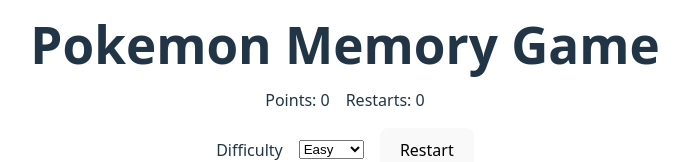
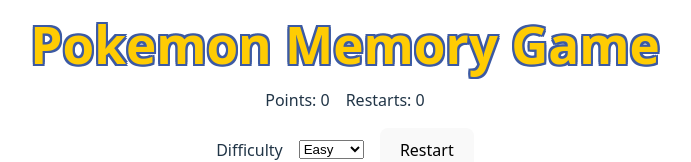
Before and after one commit to R3ndrex/memory-card, a React (Vite) app: page / in a window 1280 px wide. Shown: the top 162 px of the page, without its empty margins (295-986 px from the left). Built offline with nearby package versions, Linux system fonts and the light colour scheme; no server answers.

Commit message:
Add text shadow to h1

```diff
--- a/src/index.css
+++ b/src/index.css
@@ -25,6 +25,7 @@
 a:hover {
     color: #535bf2;
 }
+
 header {
     display: flex;
     flex-direction: column;
@@ -60,6 +61,10 @@
 h1 {
     font-size: 3.2em;
     line-height: 1.1;
+    text-shadow: -2px -2px 0 #3c5aa3, 2px -2px 0 #3c5aa3, -2px 2px 0 #3c5aa3,
+        2px 2px 0 #3c5aa3, 0px -2px 0 #3c5aa3, 0px 2px 0 #3c5aa3,
+        -2px 0px 0 #3c5aa3, 2px 0px 0 #3c5aa3;
+    color: #ffcc03;
 }
 
 button {
```
